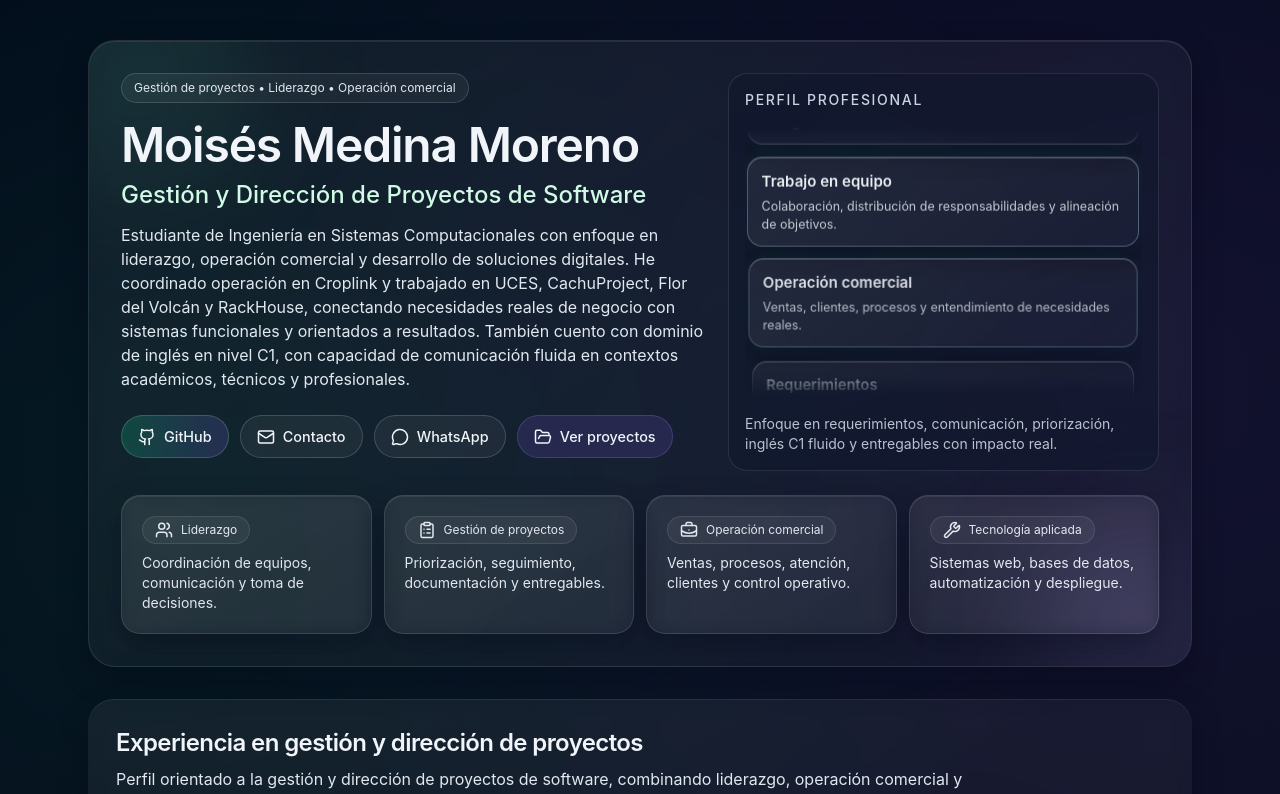
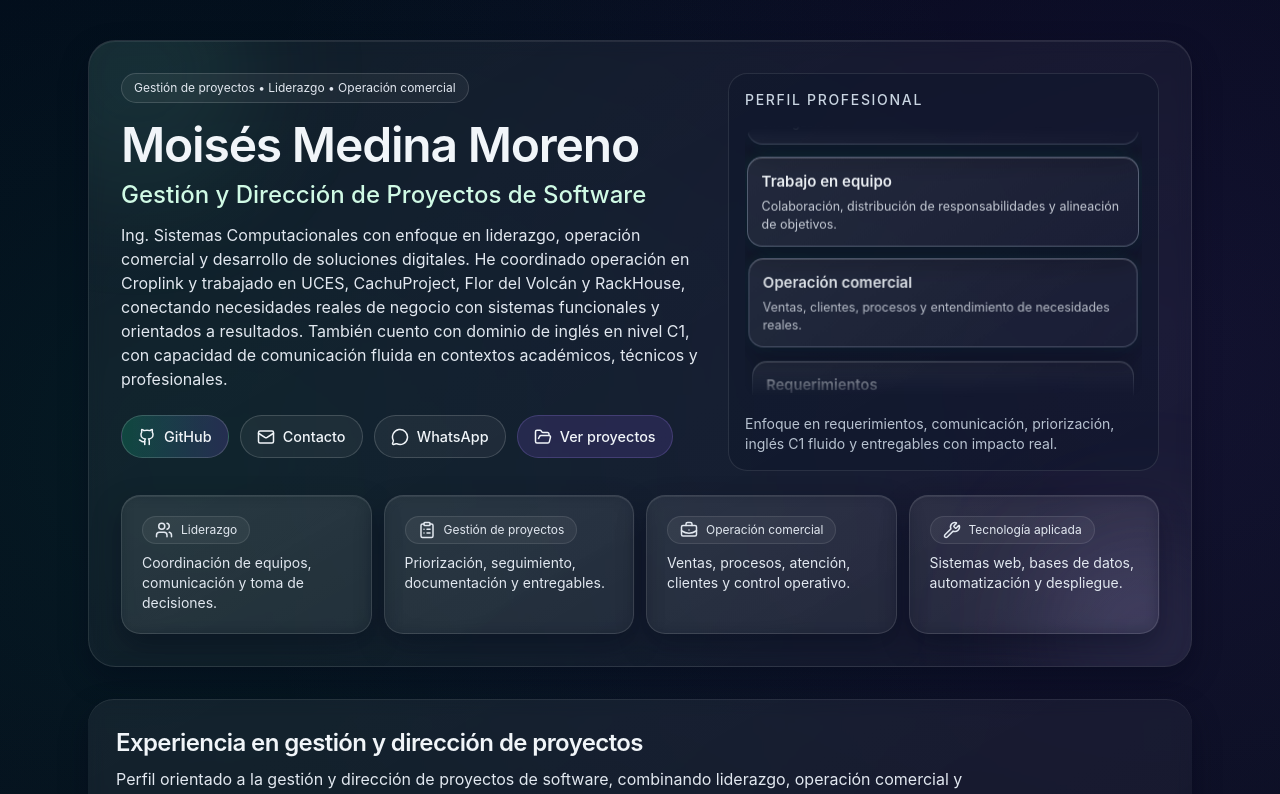
Before and after one commit to MoyRb/moises-portfolio, a Next.js app: page / in a window 1280 px wide. Shown: the top 794 px of the page. Built offline with nearby package versions, Linux system fonts and the light colour scheme.

Commit message:
Actualizacion

```diff
--- a/src/app/page.tsx
+++ b/src/app/page.tsx
@@ -56,7 +56,7 @@ export default function Home() {
               <h1 className="name-title mt-4 font-semibold tracking-tight">Moisés Medina Moreno</h1>
               <h2 className="mt-2 text-lg font-medium text-emerald-100 sm:text-xl md:text-2xl">Gestión y Dirección de Proyectos de Software</h2>
               <p className="mt-3 max-w-2xl text-sm text-slate-200 sm:text-base">
-                Estudiante de Ingeniería en Sistemas Computacionales con enfoque en liderazgo, operación comercial y desarrollo de
+                Ing. Sistemas Computacionales con enfoque en liderazgo, operación comercial y desarrollo de
                 soluciones digitales. He coordinado operación en Croplink y trabajado en UCES, CachuProject, Flor del Volcán y
                 RackHouse, conectando necesidades reales de negocio con sistemas funcionales y orientados a resultados. También cuento
                 con dominio de inglés en nivel C1, con capacidad de comunicación fluida en contextos académicos, técnicos y profesionales.
```
